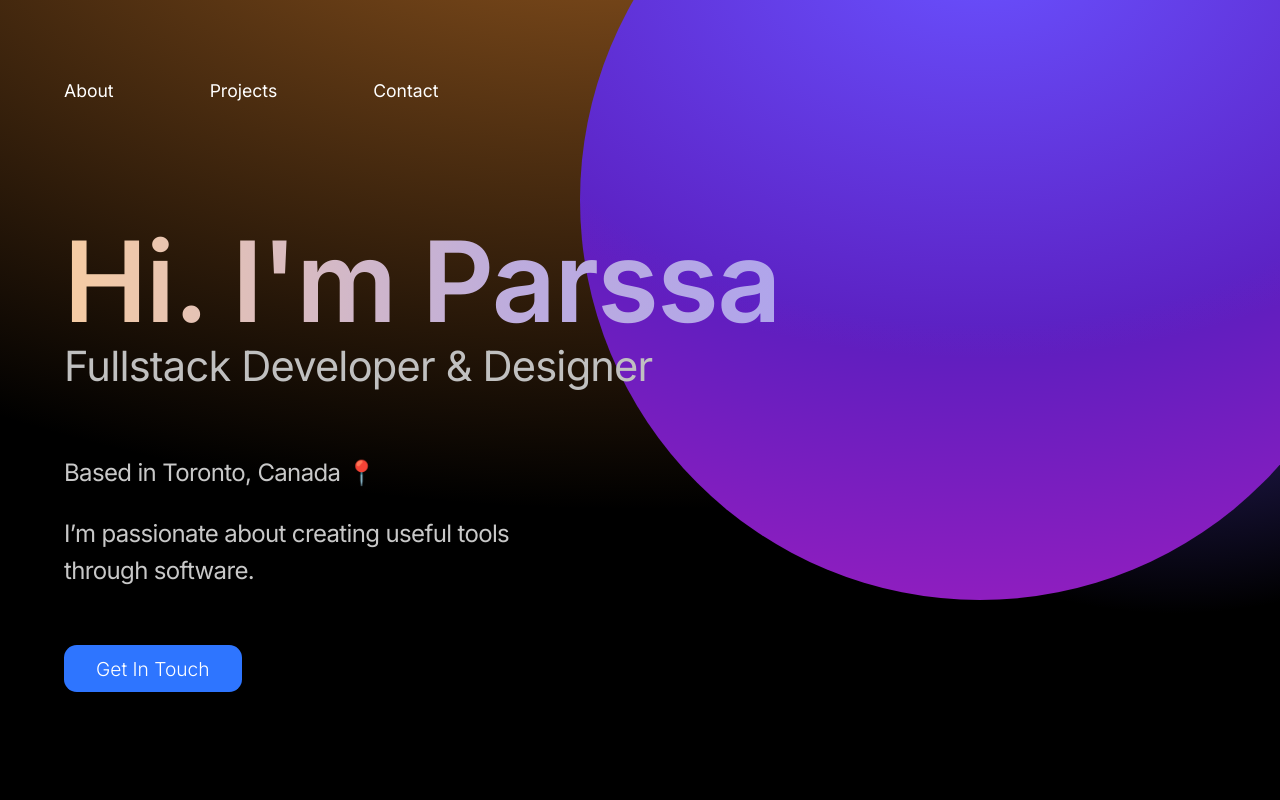
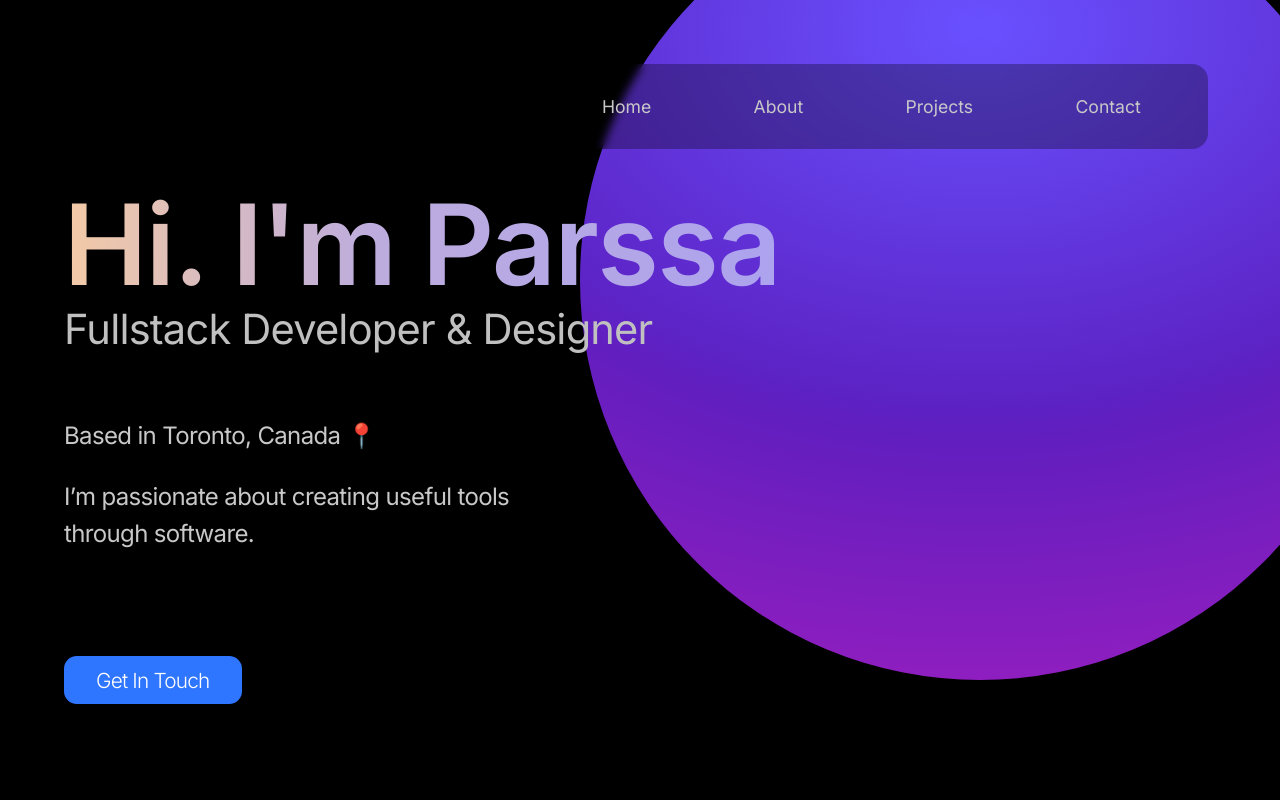
Before and after one commit to parssak/nextjs-website, a Next.js app: page / in a window 1280 px wide. Shown: the top 800 px of the page. Built offline with nearby package versions, Linux system fonts and the light colour scheme.

Commit message:
Adding better navigation

```diff
--- a/components/Contact.js
+++ b/components/Contact.js
@@ -13,6 +13,9 @@ const ContactForm = styled.form`
     display: flex;
     flex-direction: column;
     min-width: 50%;
+    @media (max-width: 800px) {
+        margin-bottom: 5rem;
+    }
 `
 const Label = styled.label`
     color: #c0c0c0;
--- a/components/Footer.js
+++ b/components/Footer.js
@@ -3,10 +3,12 @@ import styled from 'styled-components';
 import { Description } from './styles';
 
 
-const FooterWrapper = styled.div`
+const FooterWrapper = styled.footer`
     display: flex;
     align-items: center;
     justify-content: space-between;
+    width: 100%;
+    max-width: 2000px;
 `
 const Footer = () => {
     return (
--- a/components/Hero.js
+++ b/components/Hero.js
@@ -1,12 +1,15 @@
 import styled from 'styled-components';
 import NavBar from './NavBar';
 
-import { Title, Description, Container, ContactButton } from './styles';
+import { Title, Description, Container, ContactButton, gradient } from './styles';
 
 const HeroContainer = styled(Container)`
-    background: radial-gradient(40.29% 68% at 91.8% 8.73%, #5C47DF 0%, rgba(20, 16, 222, 0) 100%), radial-gradient(100.15% 86.93% at 50% -23.2%, #9B5C21 0%, rgba(171, 108, 50, 0) 100%);
     display: flex;
     flex-direction: column;
+    margin-top: 5rem;
+    @media (max-width: 800px) {
+        margin-top: 0rem;
+    }
     `
 
 const Subtitle = styled.h2`
@@ -38,19 +41,18 @@ const Ball = styled.div`
     background: radial-gradient(120.64% 80.49% at 49.9% 23.98%, rgba(88, 135, 255, 0) 51.66%, #951EBF 100%), radial-gradient(76.84% 51.26% at 49.9% 18.45%, #6951FF 0%, #5B1EBF 100%);
 `
 const HeroTitle = styled(Title)`
-    background: linear-gradient(271.88deg, #9C9AFF 3.74%, #BDACDD 61.1%, #FFD19A 105.72%);
+    background: ${gradient};
     -webkit-background-clip: text;
     -webkit-text-fill-color: transparent;
 `
 const Hero = () => {
     return (
         <HeroContainer>
-            <NavBar />
             <HeroTitle larger>Hi. I'm Parssa</HeroTitle>
             <Subtitle>Fullstack Developer & Designer</Subtitle>
             <Description>Based in Toronto, Canada 📍</Description>
             <Description>I’m passionate about creating useful tools through software.</Description>
-            <ContactButton>Get In Touch</ContactButton>
+            <ContactButton style={{marginTop: `5rem`}}>Get In Touch</ContactButton>
             <Ball/>
         </HeroContainer>
     );
--- a/components/NavBar.js
+++ b/components/NavBar.js
@@ -1,36 +1,68 @@
 import styled from 'styled-components';
+import { gradient, primaryColor } from './styles';
 
 const Nav = styled.nav`
-    padding: 2rem;
-    padding-left: 0rem;
+    width: 100%;
+    max-width: 2000px;
     margin-left: -1rem;
+    margin-top: 2rem;
     display: flex;
-    @media (max-width: 565px) {
-        display: none;
+    justify-content: flex-end;
+    position: fixed;
+    z-index: 99;
+    @media (max-width: 800px) {
+        justify-content: center;
+        align-items:center;
+        margin-left: 0rem;
+        bottom: 1rem;
     }
 `
+const Wrapper = styled.div`
+    background: rgba(0, 0, 0, 0.3);
+    backdrop-filter: blur(5px);
+    border-radius: 1rem;
+    display: flex;
+    justify-content: flex-end;
+    padding: 1rem;
+    padding-left: 0rem;
+    &:last-child {
+        margin-left: 0;
+    }
+    @media (max-width: 800px) {
+        justify-content: space-around;
+        width: 100%;
+        padding: 0.5rem 0;
 
+    }
+`
 const NavButton = styled.button`
     all: unset;
-    color: white;
+    color: ${primaryColor};
     font-size: 1.1rem;
-    margin-right: 4rem;
-    padding: 1rem;
+    padding: 1rem 1.2rem;
     transition: all 0.5s ease;
     border-radius: 1rem;
+    margin-inline : 2rem;
     :hover {
-        background-color: rgba(0, 0, 0, 0.2);
+        background-color: rgba(25, 25, 25, 0.5);
         cursor: pointer;
         transform: translateY(-5px);
     }
+    @media (max-width: 600px) {
+        margin-right: 0;
+        font-size: 0.7rem;
+        }
 `
 
 const NavBar = () => {
     return (
         <Nav>
-            <NavButton>About</NavButton>
-            <NavButton>Projects</NavButton>
-            <NavButton>Contact</NavButton>
+            <Wrapper>
+                <NavButton>Home</NavButton>
+                <NavButton>About</NavButton>
+                <NavButton>Projects</NavButton>
+                <NavButton>Contact</NavButton>
+            </Wrapper>
         </Nav>
     );
 }
--- a/components/Projects.js
+++ b/components/Projects.js
@@ -28,6 +28,15 @@ const ProjectContainer = styled.div`
     }
     @media (max-width: 565px) {
            padding: ${padding - 2}rem;
+    }
+    filter: brightness(1);
+    & > * {
+        transition: all 0.2s ease-in-out;
+    }
+    :hover {
+        & > img:first-of-type {
+            transform: scale(1.02);
+        }
     }
 `
 const ProjectDetails = styled.div`
@@ -68,7 +77,9 @@ const ProjectName = styled.h2`
 `
 
 const ProjectImage = styled.img`
-    max-width: 55vw;
+    position: relative;
+    max-width: min(70%, 55vw);
+    border-radius: 1rem;
     @media (max-width: 1410px) {
         max-width: 80%;
         align-self: center;
@@ -80,6 +91,7 @@ const ProjectImage = styled.img`
         font-size: ${1.6}rem;
         align-self: center;
     }
+
 `
 const Project = ({ data }) => {
     return (
@@ -161,8 +173,6 @@ const Projects = () => {
                 projectData.map(project => <Project data={project} key={uuidv4()} />)
             }
             <RedBall />
-            {/* <PurpleBall/> */}
-            {/* <PurpleBall2 /> */}
         </ProjectsContainer>
     );
 }
--- a/components/styles/index.js
+++ b/components/styles/index.js
@@ -1,7 +1,7 @@
 import styled from 'styled-components';
 
 export const primaryColor = "#C8C8C8";
-
+export const gradient = `linear-gradient(271.88deg, #9C9AFF 3.74%, #BDACDD 73.32%, #FFD19A 105.72%);`
 export const Title = styled.h1`
     color: ${primaryColor};
     font-size: ${props => props.larger ? 7 : 4}rem;
@@ -14,13 +14,14 @@ export const Title = styled.h1`
         font-size: ${props => props.larger ? 5 : 3}rem;
     }
     @media (max-width: 565px) {
-        font-size: ${props => props.larger ? 3 : 3}rem;
+        font-size: ${props => props.larger ? 3.2 : 2.5}rem;
     }
 `
 
 export const Container = styled.div`
     min-height: 100vh;
     width: 100%;
+    max-width: 2000px;
     position: relative;
     z-index: 0;
     overflow-y: overflow;
@@ -46,9 +47,10 @@ export const ContactButton = styled.button`
     all: unset;
     color: white;
     background-color: #2E75FF;
+    letter-spacing: -0.05rem;
     padding: 0.7rem 2rem;
     border-radius: 0.8rem;
-    font-size: 1.2rem;
+    font-size: 1.3rem;
     font-weight: 300;
     margin-top: 2rem;
     transition: all 0.4s ease;
@@ -59,5 +61,6 @@ export const ContactButton = styled.button`
     }
     @media (max-width: 565px) {
         align-self: center;
+        font-size: 1.1rem;
     }
 `
--- a/pages/index.js
+++ b/pages/index.js
@@ -2,17 +2,18 @@ import Head from 'next/head'
 import Contact from '../components/Contact'
 import Footer from '../components/Footer'
 import Hero from '../components/Hero'
+import NavBar from '../components/NavBar'
 import Projects from '../components/Projects'
 import styles from '../styles/Home.module.css'
 
 export default function Home() {
-
   return (
     <div className={styles.container} style={{ backgroundColor: 'black' }}>
       <Head>
         <title>Parssa K</title>
         <link rel="icon" href="/favicon.ico" />
       </Head>
+      <NavBar />
       <Hero/>
       <Projects />
       <Contact />
--- a/styles/Home.module.css
+++ b/styles/Home.module.css
@@ -1,5 +1,9 @@
 .container {
   min-height: 100vh;
+  display: flex;
+  position: relative;
+  flex-direction: column;
+  align-items: center;
 }
 
 .container>* {
```
